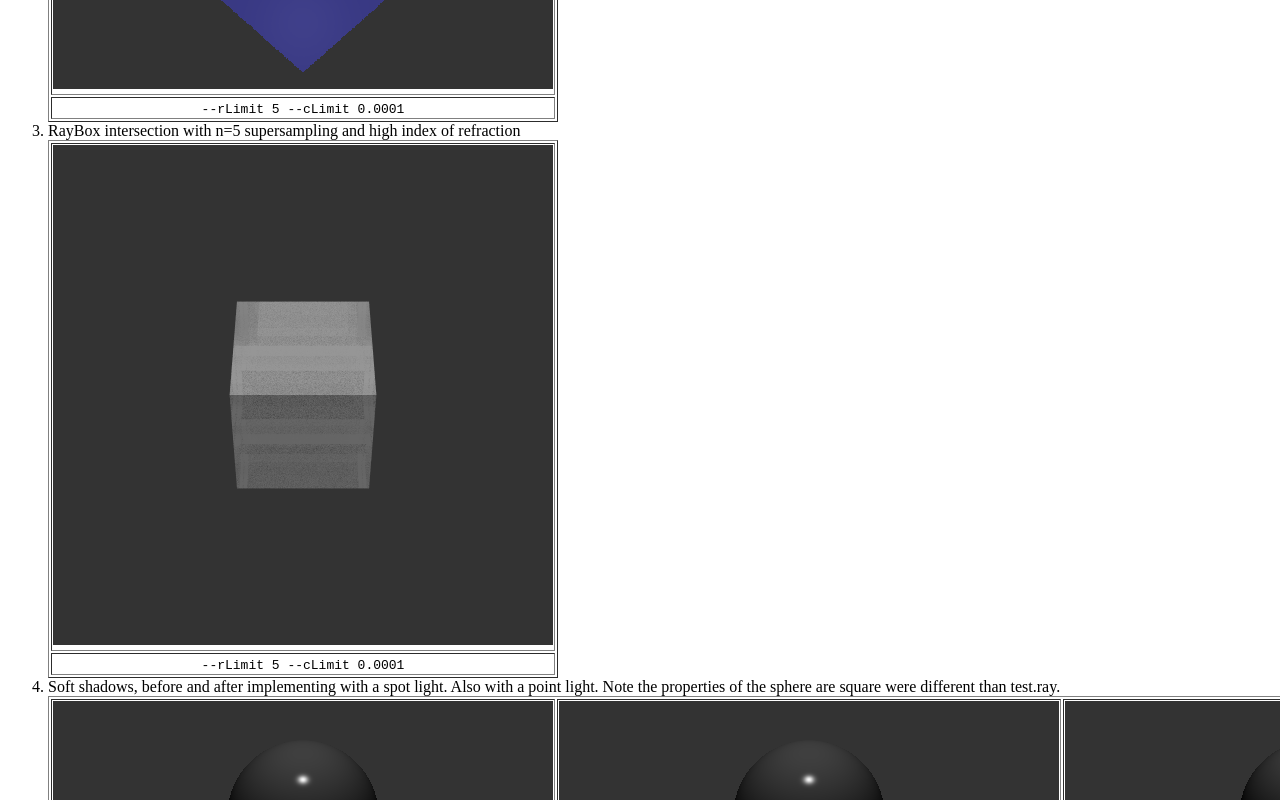
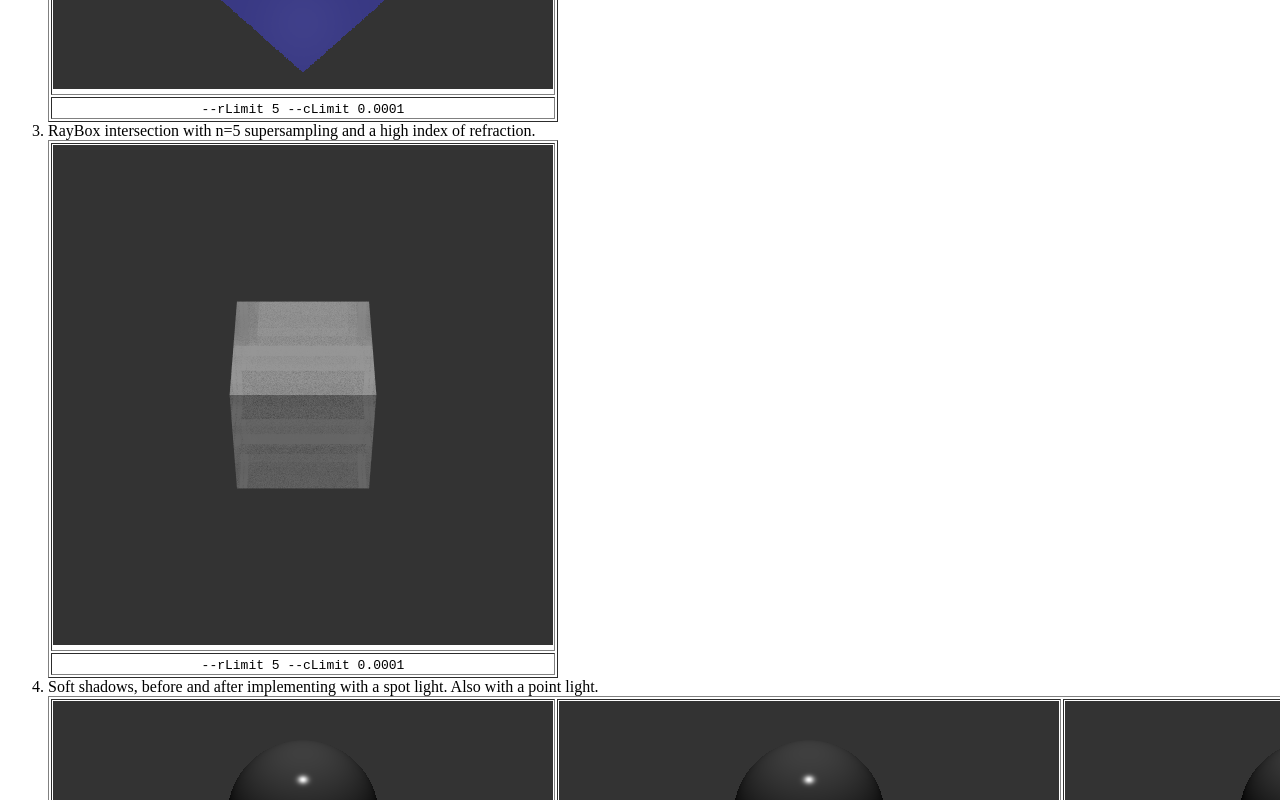
Before and after one commit to BPkazemi/BPourkazemi, a website: page public/ray-tracer.html in a window 1280 px wide. Shown: the part 1440-2240 px from the top of the page. Drawn offline with Linux system fonts and the light colour scheme.

Commit message:
More copy edits

```diff
--- a/public/ray-tracer.html
+++ b/public/ray-tracer.html
@@ -27,7 +27,7 @@
         </ul>
         <h3>Results</h2>
         <ol>
-            <li> Rendering test.ray with supersampling (n=3) and soft shadows (s=3)
+            <li>Rendering test.ray with supersampling (n=3) and soft shadows (s=3)
                 <table border="1">
                     <tbody><tr>
                             <td><img src="assets/images/ray-tracer/test_final.bmp" width="500"></td>
@@ -38,7 +38,7 @@
                     </tbody>
                 </table>
             </li>
-            <li> Rendering test.ray with small supersampling (n=1) and small soft shadows (s=1). Note the banding from casting few shadow rays for soft shadows.
+            <li>Rendering test.ray with small supersampling (n=1) and small soft shadows (s=1). Note the banding from casting few shadow rays for soft shadows.
                 <table border="1">
                     <tbody><tr>
                             <td><img src="assets/images/ray-tracer/test_final_noss.bmp" width="500"></td>
@@ -50,7 +50,7 @@
                 </table>
             </li>
             <li>
-                <div>RayBox intersection with n=5 supersampling and high index of refraction</div>
+                <div>RayBox intersection with n=5 supersampling and a high index of refraction.</div>
                 <table border="1">
                     <tbody><tr>
                             <td><img src="assets/images/ray-tracer/ray_box.bmp" width="500"></td>
@@ -62,7 +62,7 @@
                 </table>
             </li>
             <li>
-                <div>Soft shadows, before and after implementing with a spot light. Also with a point light. Note the properties of the sphere are square were different than test.ray.</div>
+                <div>Soft shadows, before and after implementing with a spot light. Also with a point light.</div>
                 <table border="1">
                     <tbody><tr>
                             <td><img src="assets/images/ray-tracer/spot_soft_before.bmp" width="500"></td>
@@ -88,7 +88,7 @@
                 </table>
             </li>
             <li>
-                <div>Art Submission: 3 transparent spheres, 2 triangles (4 squares). Super sampling n = 3, soft shadows s = 3, rendering time = too long</div>
+                <div>Art Submission: 3 transparent spheres, 2 squares (4 triangles). Super sampling n = 3, soft shadows s = 3, rendering time = too long</div>
                 <table border="1">
                     <tbody><tr>
                             <td><img src="assets/images/ray-tracer/bp5xj.art.1.bmp" width="500"></td>
```
